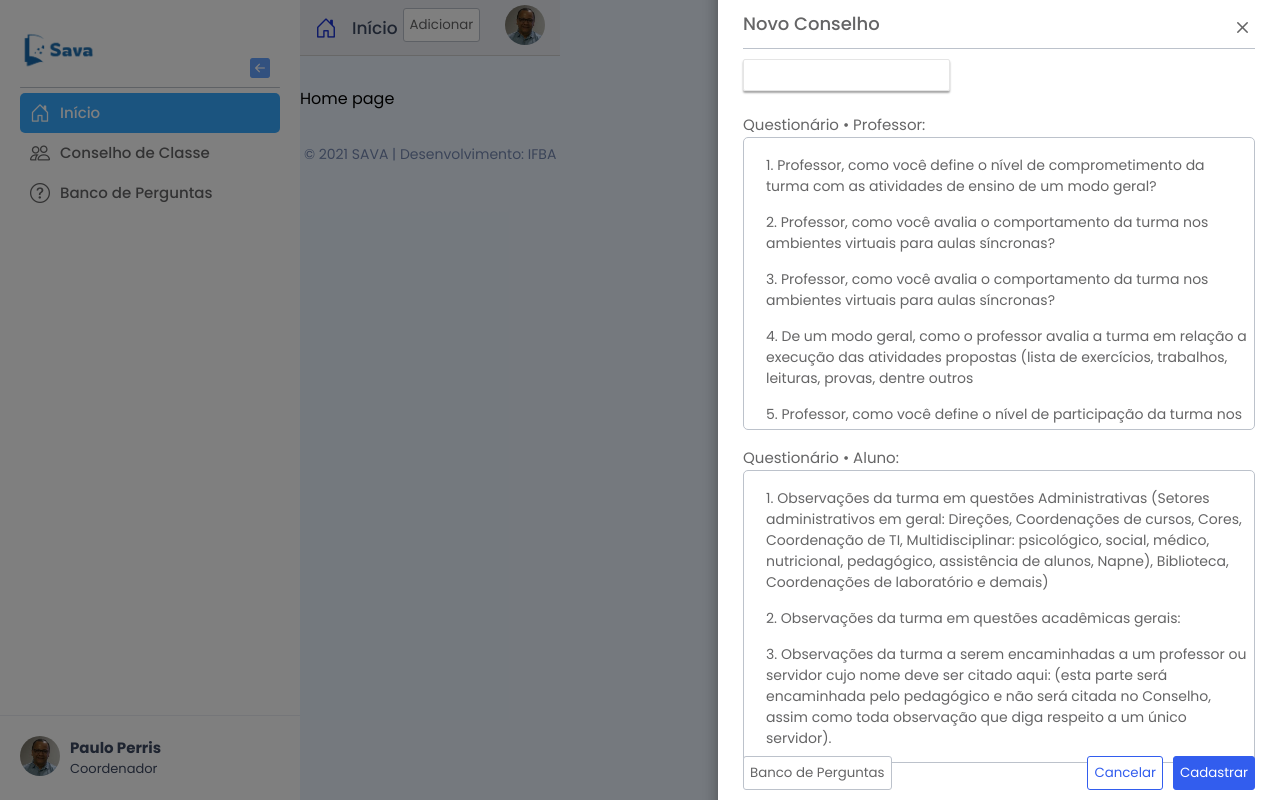
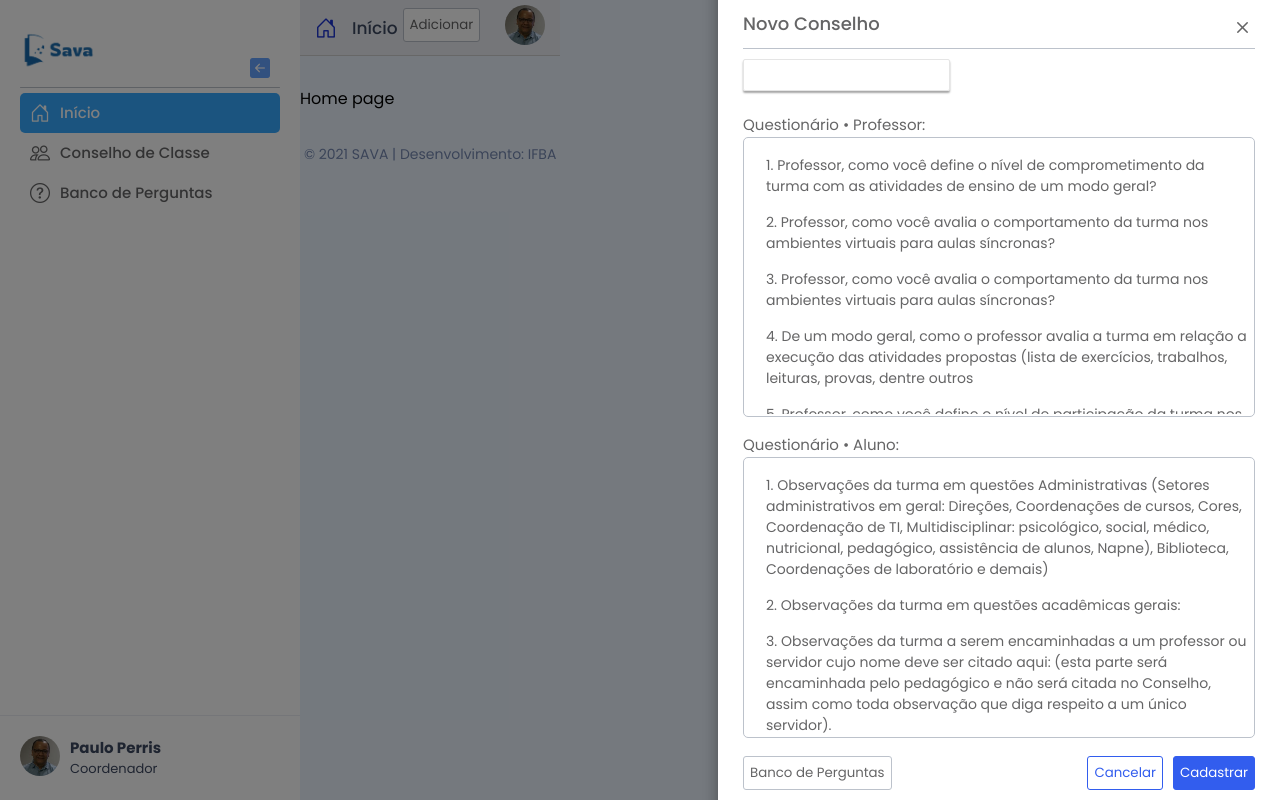
Before and after one commit to jonatasfbastos/sava_front, a React (Create React App) app: page / in a window 1280 px wide. Both pictures are taken after a click on the button "Adicionar". Built offline with nearby package versions, Linux system fonts and the light colour scheme.

Commit message:
SI-46 last change please I can't afford this

```diff
--- a/src/components/modal-class-council/modal-class-council.css
+++ b/src/components/modal-class-council/modal-class-council.css
@@ -51,7 +51,7 @@
 .questionnaire-conteiner {
     height: 80%;
     margin-top: 1%;
-    min-height: 75%;
+    min-height: 60%;
 }
 
 .modal-container span#questionnaire {
@@ -65,8 +65,8 @@
     border: 1px solid var(--light-gray-2);
     border-radius: 5px;
     margin-bottom: 3%;
-    height: 45%;
-    min-height: 40%;
+    height: 43%;
+    min-height: 35%;
     padding: 2px 7px;
 
     display: flex;
```
